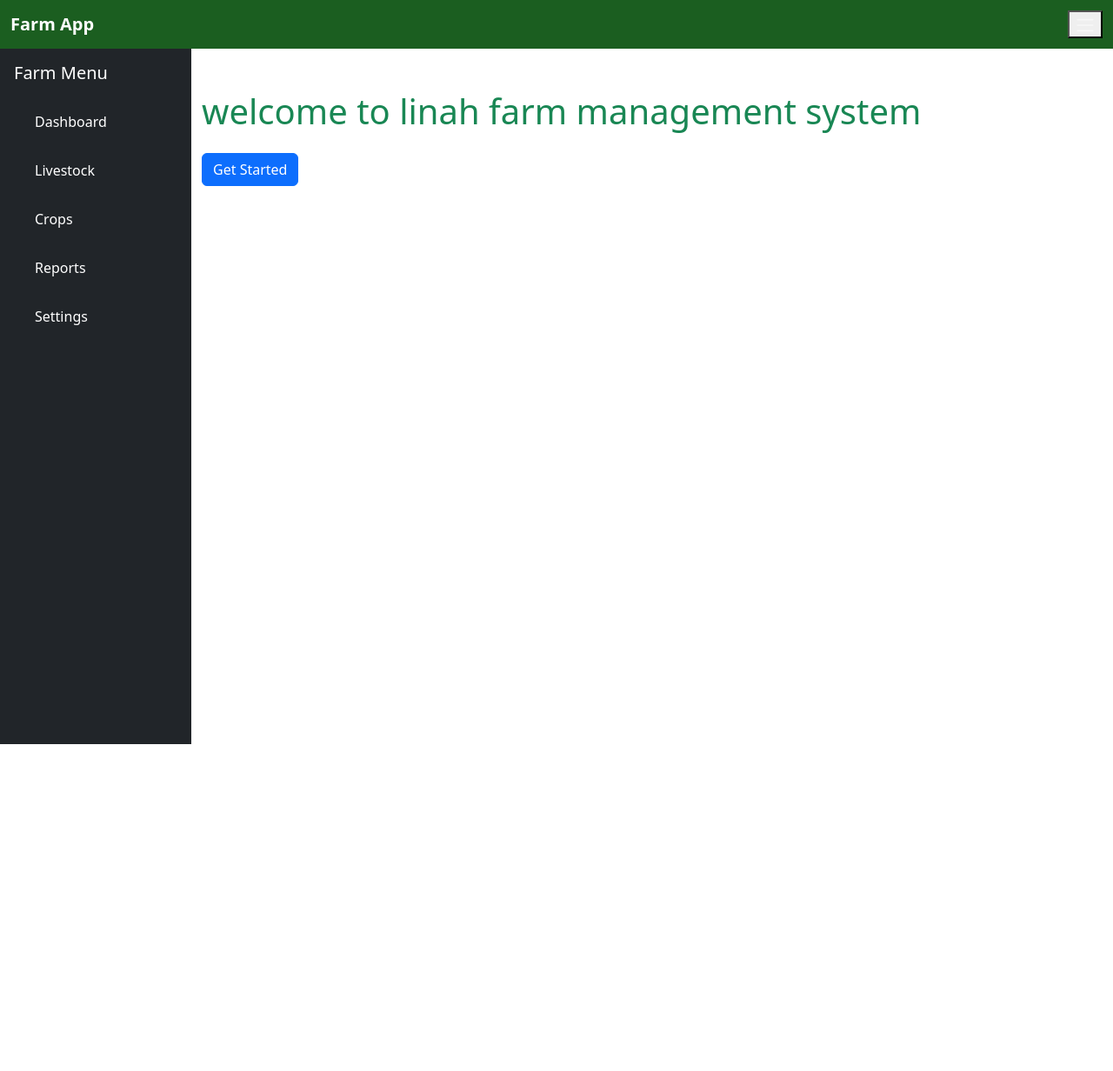
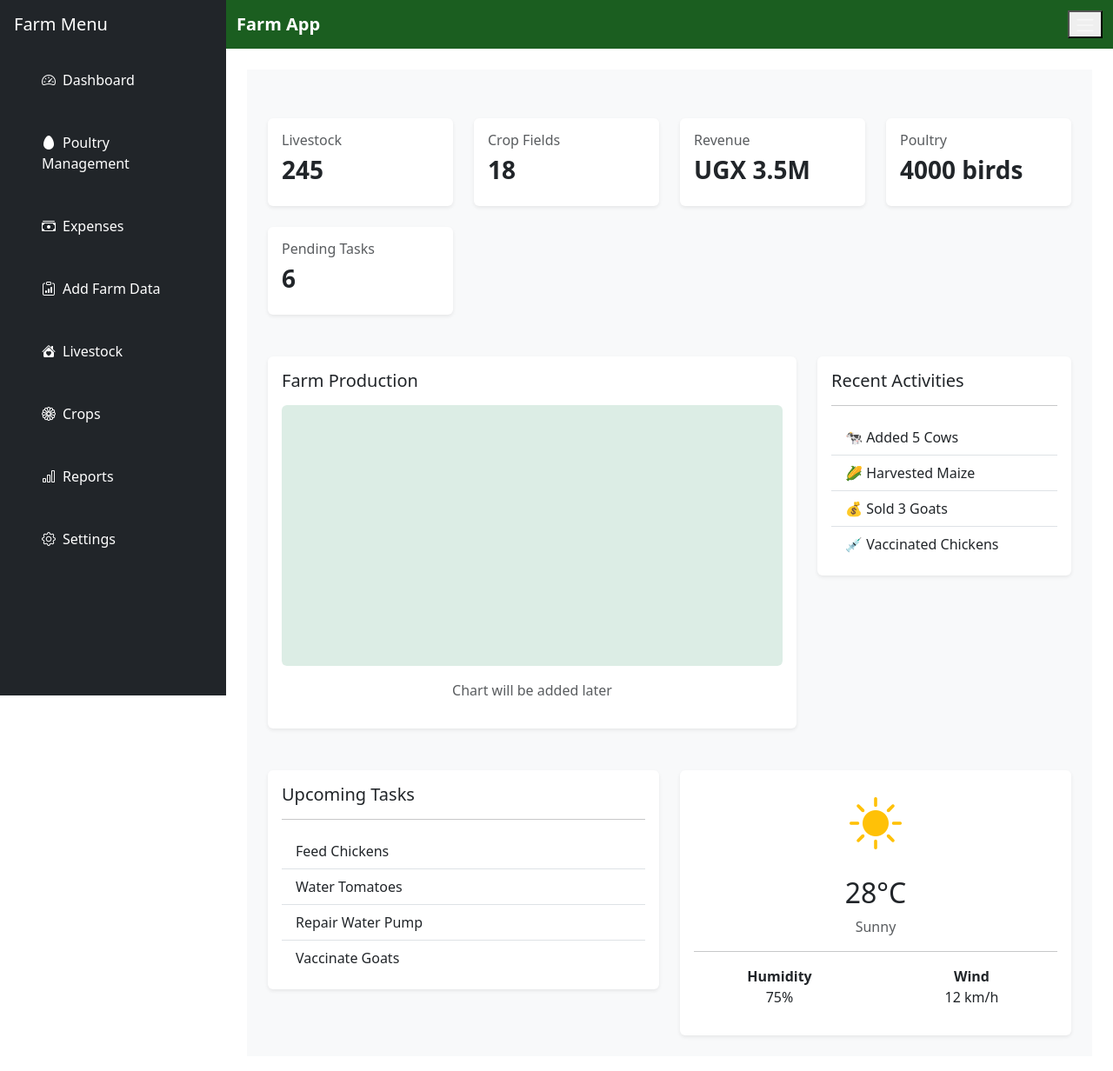
Before and after one commit to samuelM25/Farm-management-system, a React (Vite) app: page / in a window 1280 px wide. Shown: the top 1232 px of the page at 87% size. Before the commit the page ends 856 px from the top, so only its background shows below. Built offline with nearby package versions, Linux system fonts and the light colour scheme.

Commit message:
made changes on the dashboard and also made the routes

```diff
--- a/src/App.jsx
+++ b/src/App.jsx
@@ -5,32 +5,41 @@ import heroImg from './assets/hero.png'
 import './App.css'
 import Navbar from'./components/Navbar/Navbar.jsx'
 import Sidebar from'./components/Sidebar/Sidebar.jsx'
-import Login from'./components/login/login.jsx'
+import Dashboard from './pages/dashboard/dashboard.jsx'
+import {BrowserRouter ,Routes,Route} from "react-router-dom";
+
 
 
 function App() {
 
 return(
-  <>
 
-  <div className='d-flex flex-column vh-100'>
-   <Navbar />
+  <BrowserRouter>
 
-    <div className='d-flex flex-grow-1'>
-     <Sidebar/>
+  <div className='d-flex'>
+    <Sidebar/>
+   <div style={{marginLeft:"260px"}} className='flex-grow-1'>
+     <Navbar />
+
+     <main className='p-4'>
+      <Routes>
+       <Route path='/' element={<dashboard/>}/>
+       <Route path='/dashboard' element={<dashboard/>}/>
+       <Route path='/crops' element={<crops/>}/>
+       <Route path='/livestock' element={<livestock/>}/>
+       <Route path='/reports' element={<reports/>}/>
 
 
-     <div className='container mt-5'>
-       <h1 className='text-success'>
-       welcome to linah farm management system
-       </h1>
+      </Routes>
+     <Dashboard/>
+     </main>
+   </div>
 
-       <button className='btn btn-primary mt-3'>
-        Get Started</button>
-     </div>
-    </div>
+
   </div>
-  </>
+  </BrowserRouter>
+
+
 )
 }
 
--- a/src/components/Sidebar/Sidebar.jsx
+++ b/src/components/Sidebar/Sidebar.jsx
@@ -1,21 +1,82 @@
+import {NavLink} from "react-router-dom";
+import "bootstrap/dist/css/bootstrap.min.css";
+import "bootstrap-icons/font/bootstrap-icons.css";
+
 function Sidebar(){
     return(
 
         <div className="sidebar  bg-dark text-white vh-100 p-3"
          style={{backgroundColor: '#263238',
-            width:'260px'
+            width:'260px',
+            height: "100vh",
+            position: "fixed",
+            top: 0,
+            left: 0
+
          }}>
             <h5 className="mb-4">
                 Farm Menu
             </h5>
 
             <ul className="nav flex-column list-unstyled">
+
+                <NavLink to="/dasdhboard" className={({isActive}) =>
+                isActive
+                    ? "nav-link bg-success text-white rounded"
+                    : "nav-link text-white"}>
+
                     <li className="nav-item mb-3">
                         <a className=" nav-link text-white active" href="">
                             <i className="bi bi-speedometer2 me-2"></i>
                             Dashboard
                         </a>
                     </li>
+                </NavLink>
+
+                 <NavLink to="/poultry managment" className={({isActive}) =>
+                isActive
+                    ? "nav-link bg-success text-white rounded"
+                    : "nav-link text-white"}>
+
+                    <li className="nav-item mb-3">
+                        <a className="nav-link text-white active" href="">
+                            <i className="bi bi-egg-fill me-2"></i>
+                            Poultry Management
+                        </a>
+                    </li>
+                </NavLink>
+
+                <NavLink to="/Expenses" className={({isActive}) =>
+                isActive
+                    ? "nav-link bg-success text-white rounded"
+                    : "nav-link text-white"}>
+
+                    <li className="nav-item mb-3">
+                        <a className="nav-link text-white active" href="">
+                            <i className="bi bi-cash-stack me-2"></i>
+                            Expenses
+                        </a>
+                    </li>
+                </NavLink>
+
+
+                 <NavLink to="/Add farm data" className={({isActive}) =>
+                isActive
+                    ? "nav-link bg-success text-white rounded"
+                    : "nav-link text-white"}>
+
+                    <li className="nav-item mb-3">
+                        <a className="nav-link text-white active" href="">
+                            <i className="bi bi-clipboard-data me-2"></i>
+                            Add Farm Data
+                        </a>
+                    </li>
+                </NavLink>
+
+                <NavLink to="/livestock" className={({isActive}) =>
+                isActive
+                    ? "nav-link bg-success text-white rounded"
+                    : "nav-link text-white"}>
 
                     <li className="nav-item mb-3">
                         <a className="nav-link text-white active" href="">
@@ -23,6 +84,12 @@ function Sidebar(){
                             Livestock
                         </a>
                     </li>
+                </NavLink>
+
+                <NavLink to="/crops" className={({isActive}) =>
+                isActive
+                    ? "nav-link bg-success text-white rounded"
+                    : "nav-link text-white"}>
 
                     <li className="nav-item mb-3">
                         <a className=" nav-link text-white active" href="">
@@ -30,6 +97,12 @@ function Sidebar(){
                             Crops
                         </a>
                     </li>
+                </NavLink>
+
+                <NavLink to="reports" className={({isActive}) =>
+                isActive
+                    ? "nav-link bg-success text-white rounded"
+                    : "nav-link text-white"}>
 
                     <li className="nav-item mb-3">
                         <a className="nav-link text-white active" href="">
@@ -37,6 +110,12 @@ function Sidebar(){
                             Reports
                         </a>
                     </li>
+                </NavLink>
+
+               <NavLink to="settings" className={({isActive}) =>
+                isActive
+                    ? "nav-link bg-success text-white rounded"
+                    : "nav-link text-white"}>
 
                 <li className="nav-item mb-3">
                     <a className="nav-link text-white active" href="">
@@ -44,6 +123,7 @@ function Sidebar(){
                         Settings
                     </a>
                 </li>
+                </NavLink>
             </ul>
         </div>
 
--- /dev/null
+++ b/src/components/statcard/ActivityCard.jsx
@@ -0,0 +1,53 @@
+function ActivityCard() {
+
+    return (
+
+        <div className="card shadow-sm border-0">
+
+            <div className="card-body">
+
+                <h5>
+
+                    Recent Activities
+
+                </h5>
+
+                <hr />
+
+                <ul className="list-group list-group-flush">
+
+                    <li className="list-group-item">
+
+                        🐄 Added 5 Cows
+
+                    </li>
+
+                    <li className="list-group-item">
+
+                        🌽 Harvested Maize
+
+                    </li>
+
+                    <li className="list-group-item">
+
+                        💰 Sold 3 Goats
+
+                    </li>
+
+                    <li className="list-group-item">
+
+                        💉 Vaccinated Chickens
+
+                    </li>
+
+                </ul>
+
+            </div>
+
+        </div>
+
+    );
+
+}
+
+export default ActivityCard;
--- /dev/null
+++ b/src/components/statcard/TaskCard.jsx
@@ -0,0 +1,53 @@
+function TaskCard() {
+
+    return (
+
+        <div className="card shadow-sm border-0">
+
+            <div className="card-body">
+
+                <h5>
+
+                    Upcoming Tasks
+
+                </h5>
+
+                <hr />
+
+                <ul className="list-group list-group-flush">
+
+                    <li className="list-group-item">
+
+                        Feed Chickens
+
+                    </li>
+
+                    <li className="list-group-item">
+
+                        Water Tomatoes
+
+                    </li>
+
+                    <li className="list-group-item">
+
+                        Repair Water Pump
+
+                    </li>
+
+                    <li className="list-group-item">
+
+                        Vaccinate Goats
+
+                    </li>
+
+                </ul>
+
+            </div>
+
+        </div>
+
+    );
+
+}
+
+export default TaskCard;
--- /dev/null
+++ b/src/components/statcard/WeatherCard.jsx
@@ -0,0 +1,74 @@
+function WeatherCard() {
+
+    return (
+
+        <div className="card shadow-sm border-0">
+
+            <div className="card-body text-center">
+
+                <i
+                    className="bi bi-sun-fill text-warning"
+                    style={{
+                        fontSize: "60px"
+                    }}
+                ></i>
+
+                <h2 className="mt-3">
+
+                    28°C
+
+                </h2>
+
+                <p className="text-muted">
+
+                    Sunny
+
+                </p>
+
+                <hr />
+
+                <div className="row">
+
+                    <div className="col">
+
+                        <strong>
+
+                            Humidity
+
+                        </strong>
+
+                        <p>
+
+                            75%
+
+                        </p>
+
+                    </div>
+
+                    <div className="col">
+
+                        <strong>
+
+                            Wind
+
+                        </strong>
+
+                        <p>
+
+                            12 km/h
+
+                        </p>
+
+                    </div>
+
+                </div>
+
+            </div>
+
+        </div>
+
+    );
+
+}
+
+export default WeatherCard;
--- a/src/pages/dashboard/dashboard.jsx
+++ b/src/pages/dashboard/dashboard.jsx
@@ -0,0 +1,126 @@
+
+import StatCard from "../../components/statcard/StatCard.jsx";
+import ActivityCard from "../../components/statcard/ActivityCard.jsx";
+import TaskCard from "../../components/statcard/TaskCard.jsx";
+import WeatherCard from "../../components/statcard/WeatherCard.jsx";
+import "bootstrap/dist/css/bootstrap.min.css";
+import "bootstrap-icons/font/bootstrap-icons.css";
+
+
+function Dashboard() {
+
+    return (
+
+        <div className="container-fluid p-4 bg-light">
+
+
+
+            <div className="row g-4 mt-2">
+
+                <div className="col-lg-3 col-md-6">
+                    <StatCard
+                        title="Livestock"
+                        value="245"
+                        icon="bi-house-heart-fill"
+                        color="success"
+                    />
+                </div>
+
+                <div className="col-lg-3 col-md-6">
+                    <StatCard
+                        title="Crop Fields"
+                        value="18"
+                        icon="bi-flower1"
+                        color="warning"
+                    />
+                </div>
+
+                <div className="col-lg-3 col-md-6">
+                    <StatCard
+                        title="Revenue"
+                        value="UGX 3.5M"
+                        icon="bi-cash-stack"
+                        color="primary"
+                    />
+                </div>
+
+                 <div className="col-lg-3 col-md-6">
+                    <StatCard
+                    title="Poultry"
+                    value="4000 birds"
+                    incon=""
+                    color=" primary"/>
+                 </div>
+
+                <div className="col-lg-3 col-md-6">
+                    <StatCard
+                        title="Pending Tasks"
+                        value="6"
+                        icon="bi-list-check"
+                        color="danger"
+                    />
+                </div>
+
+            </div>
+
+            <div className="row mt-4 g-4">
+
+                <div className="col-lg-8">
+
+                    <div className="card shadow-sm border-0">
+
+                        <div className="card-body">
+
+                            <h5 className="mb-3">
+                                Farm Production
+                            </h5>
+
+                            <div
+                                className="bg-success rounded"
+                                style={{
+                                    height: "300px",
+                                    opacity: ".15"
+                                }}
+                            ></div>
+
+                            <p className="text-center mt-3 text-muted">
+                                Chart will be added later
+                            </p>
+
+                        </div>
+
+                    </div>
+
+                </div>
+
+                <div className="col-lg-4">
+
+                    <ActivityCard />
+
+                </div>
+
+            </div>
+
+            <div className="row mt-4 g-4">
+
+                <div className="col-lg-6">
+
+                    <TaskCard />
+
+                </div>
+
+                <div className="col-lg-6">
+
+                    <WeatherCard />
+
+                </div>
+
+            </div>
+
+        </div>
+
+    );
+
+}
+
+export default Dashboard;
```
Also changed, not shown: src/components/statcard/StatCard.jsx (renamed from src/components/statcard/Statcard.jsx). Lines whose indentation alone changed are shown as unchanged.
